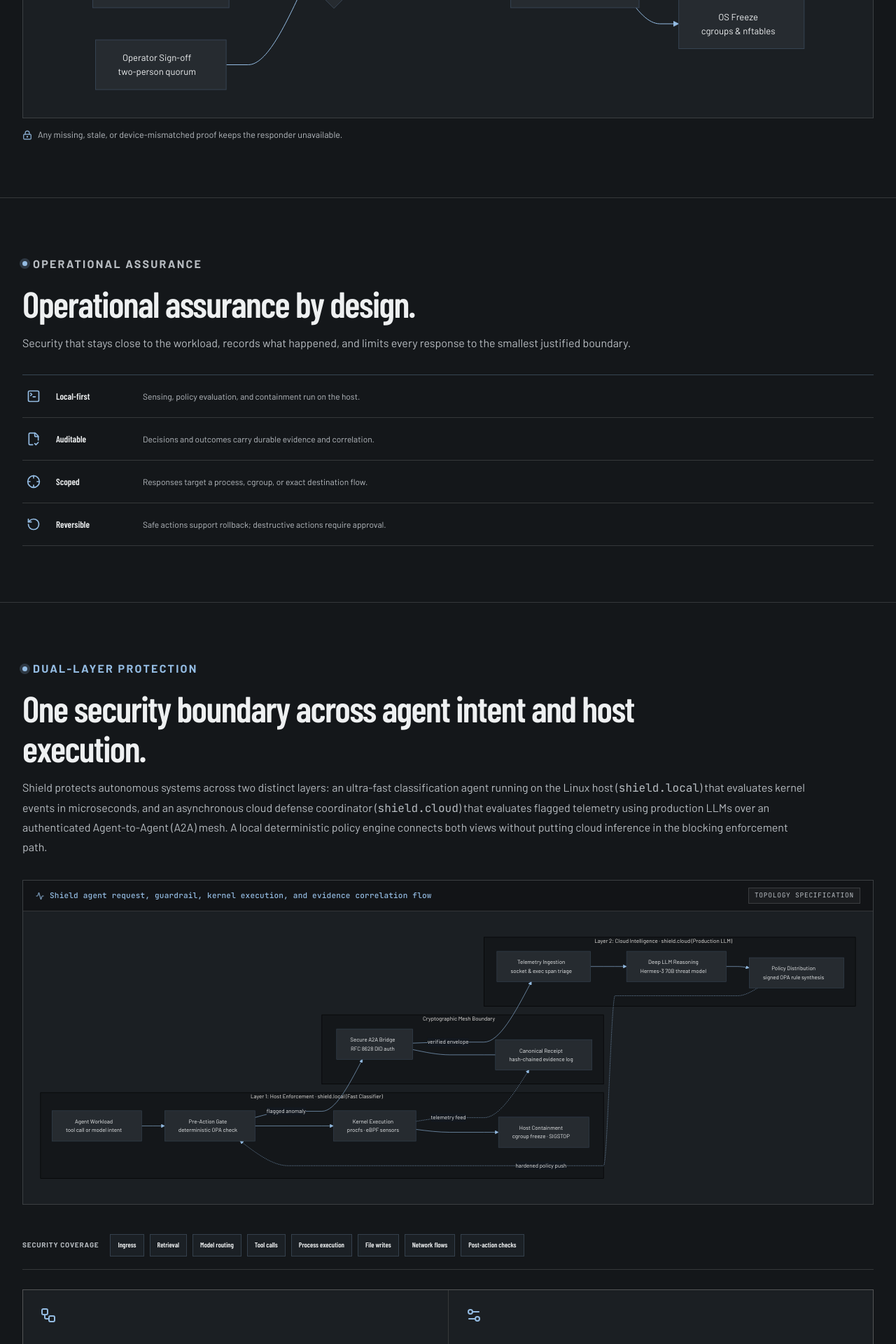
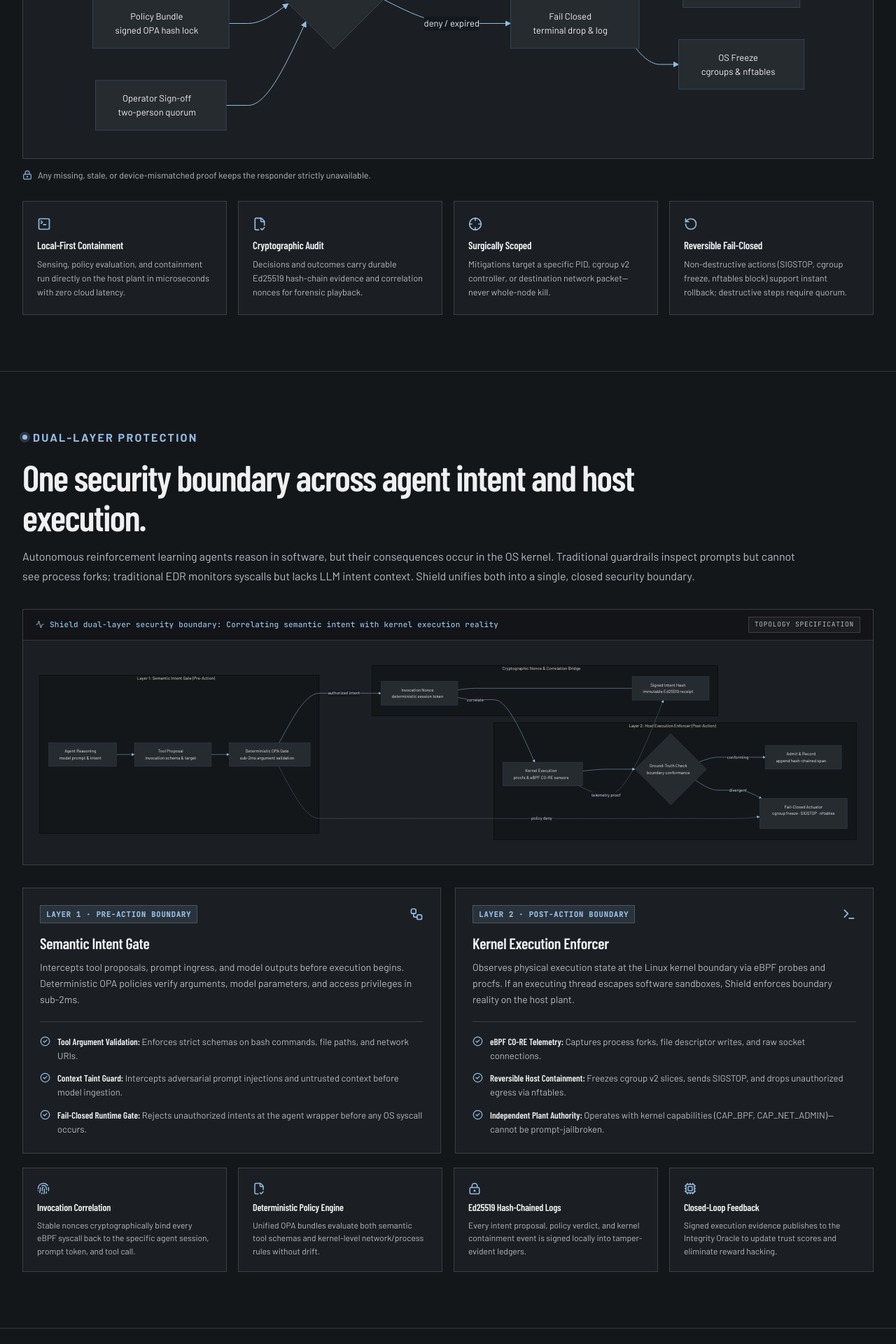
Before and after one commit to XibalbaTechSol/xibalba-shield, a React (Vite) app in the folder ui/: page / in a window 1280 px wide. Shown: the part 5605-7525 px from the top of the page at 70% size. Built offline with nearby package versions, Linux system fonts and the light colour scheme; no server answers.

Commit message:
feat(landing): merge assurance and containment, reimagine dual-layer protection, and compact footer

```diff
--- a/ui/src/components/Landing.jsx
+++ b/ui/src/components/Landing.jsx
@@ -96,31 +96,31 @@ const RESPONSE_FLOW = `flowchart LR
   F --> I["Kill Process<br/>targeted SIGKILL"]
   F --> J["OS Freeze<br/>cgroups & nftables"]`
 
-const AGENT_FLOW = `flowchart LR
-  subgraph EDGE["Layer 1: Host Enforcement · shield.local (Fast Classifier)"]
+const DUAL_LAYER_FLOW = `flowchart LR
+  subgraph INTENT["Layer 1: Semantic Intent Gate (Pre-Action)"]
     direction TB
-    A["Agent Workload<br/>tool call or model intent"] --> B["Pre-Action Gate<br/>deterministic OPA check"]
-    B --> C["Kernel Execution<br/>procfs · eBPF sensors"]
-    C --> D["Host Containment<br/>cgroup freeze · SIGSTOP"]
+    A["Agent Reasoning<br/>model prompt & intent"] --> B["Tool Proposal<br/>invocation schema & target"]
+    B --> C["Deterministic OPA Gate<br/>sub-2ms argument validation"]
   end
 
-  subgraph MESH["Cryptographic Mesh Boundary"]
+  subgraph BRIDGE["Cryptographic Nonce & Correlation Bridge"]
     direction TB
-    E["Secure A2A Bridge<br/>RFC 8628 DID auth"]
-    F["Canonical Receipt<br/>hash-chained evidence log"]
-    E --- F
+    NONCE["Invocation Nonce<br/>deterministic session token"]
+    HASH["Signed Intent Hash<br/>immutable Ed25519 receipt"]
+    NONCE --- HASH
   end
 
-  subgraph CLOUD["Layer 2: Cloud Intelligence · shield.cloud (Production LLM)"]
+  subgraph KERNEL["Layer 2: Host Execution Enforcer (Post-Action)"]
     direction TB
-    G["Telemetry Ingestion<br/>socket & exec span triage"] --> H["Deep LLM Reasoning<br/>Hermes-3 70B threat model"]
-    H --> I["Policy Distribution<br/>signed OPA rule synthesis"]
+    D["Kernel Execution<br/>procfs & eBPF CO-RE sensors"] --> E{"Ground-Truth Check<br/>boundary conformance"}
+    E -->|conforming| F["Admit & Record<br/>append hash-chained span"]
+    E -->|divergent| G["Fail-Closed Actuator<br/>cgroup freeze · SIGSTOP · nftables"]
   end
 
-  B -->|"flagged anomaly"| E
-  E -->|"verified envelope"| G
-  I -.->|"hardened policy push"| B
-  C -.->|"telemetry feed"| F`
+  C -->|"authorized intent"| NONCE
+  NONCE -->|"correlate"| D
+  C -.->|"policy deny"| G
+  D -.->|"telemetry proof"| HASH`
 
 const INSTALL_OPTIONS = [
   {
@@ -526,28 +526,38 @@ export function Landing({ next }) {
         </div>
       </section>
 
-      <section className="landing-response" id="responders" aria-labelledby="response-heading">
+      <section className="landing-response" id="assurance" aria-labelledby="assurance-heading">
         <div className="landing-section-copy">
-          <p className="eyebrow"><span aria-hidden="true" /> ENFORCEMENT GATING</p>
-          <h2 id="response-heading">A <em>proof-gated</em> response lifecycle.</h2>
+          <p className="eyebrow"><span aria-hidden="true" /> PROOF-GATED CONTAINMENT &amp; OPERATIONAL ASSURANCE</p>
+          <h2 id="assurance-heading">Cryptographically gated response. <em>Operational assurance by design.</em></h2>
           <p>
-            Powerful responders are never enabled by a UI switch or configuration flag alone. Runtime evidence, identity, policy integrity, rollback validation, audit delivery, and approval must all be current.
+            Powerful containment responders are never enabled by a configuration toggle alone. Every enforcement action requires valid runtime evidence, verified Ed25519 identity, signed policy locks, and quorum approval. In production, Shield restricts every mitigation to the smallest justified boundary with guaranteed rollback.
           </p>
         </div>
-        <MermaidDiagram chart={RESPONSE_FLOW} label="Proof-gated responder readiness flow" />
-        <p className="diagram-caption"><LockKeyhole size={14} /> Any missing, stale, or device-mismatched proof keeps the responder unavailable.</p>
-      </section>
+        <MermaidDiagram chart={RESPONSE_FLOW} label="Proof-gated responder readiness and containment execution lifecycle" />
+        <p className="diagram-caption"><LockKeyhole size={14} /> Any missing, stale, or device-mismatched proof keeps the responder strictly unavailable.</p>
 
-      <section className="landing-assurance" id="assurance" aria-labelledby="assurance-heading">
-        <div className="landing-section-copy">
-          <p className="eyebrow"><span aria-hidden="true" /> OPERATIONAL ASSURANCE</p>
-          <h2 id="assurance-heading">Operational assurance by design.</h2>
-          <p>
-            Security that stays close to the workload, records what happened, and limits every response to the smallest justified boundary.
-          </p>
-        </div>
-        <div className="assurance-rows">
-          {[[SquareTerminal, 'Local-first', 'Sensing, policy evaluation, and containment run on the host.'], [FileCheck2, 'Auditable', 'Decisions and outcomes carry durable evidence and correlation.'], [Crosshair, 'Scoped', 'Responses target a process, cgroup, or exact destination flow.'], [RotateCcw, 'Reversible', 'Safe actions support rollback; destructive actions require approval.']].map(([Icon, title, text]) => <div key={title}><Icon /><b>{title}</b><span>{text}</span></div>)}
+        <div className="assurance-grid">
+          <div className="assurance-card">
+            <SquareTerminal size={20} className="assurance-icon" aria-hidden="true" />
+            <h3>Local-First Containment</h3>
+            <p>Sensing, policy evaluation, and containment run directly on the host plant in microseconds with zero cloud latency.</p>
+          </div>
+          <div className="assurance-card">
+            <FileCheck2 size={20} className="assurance-icon" aria-hidden="true" />
+            <h3>Cryptographic Audit</h3>
+            <p>Decisions and outcomes carry durable Ed25519 hash-chain evidence and correlation nonces for forensic playback.</p>
+          </div>
+          <div className="assurance-card">
+            <Crosshair size={20} className="assurance-icon" aria-hidden="true" />
+            <h3>Surgically Scoped</h3>
+            <p>Mitigations target a specific PID, cgroup v2 controller, or destination network packet—never whole-node kill.</p>
+          </div>
+          <div className="assurance-card">
+            <RotateCcw size={20} className="assurance-icon" aria-hidden="true" />
+            <h3>Reversible Fail-Closed</h3>
+            <p>Non-destructive actions (SIGSTOP, cgroup freeze, nftables block) support instant rollback; destructive steps require quorum.</p>
+          </div>
         </div>
       </section>
 
@@ -556,24 +566,86 @@ export function Landing({ next }) {
           <p className="eyebrow"><span aria-hidden="true" /> DUAL-LAYER PROTECTION</p>
           <h2 id="agent-security-heading">One security boundary across agent intent and host execution.</h2>
           <p>
-            Shield protects autonomous systems across two distinct layers: an ultra-fast classification agent running on the Linux host (<code>shield.local</code>) that evaluates kernel events in microseconds, and an asynchronous cloud defense coordinator (<code>shield.cloud</code>) that evaluates flagged telemetry using production LLMs over an authenticated Agent-to-Agent (A2A) mesh. A local deterministic policy engine connects both views without putting cloud inference in the blocking enforcement path.
+            Autonomous reinforcement learning agents reason in software, but their consequences occur in the OS kernel. Traditional guardrails inspect prompts but cannot see process forks; traditional EDR monitors syscalls but lacks LLM intent context. Shield unifies both into a single, closed security boundary.
           </p>
         </div>
-        <MermaidDiagram chart={AGENT_FLOW} label="Shield agent request, guardrail, kernel execution, and evidence correlation flow" />
-        <div className="metadata-rail" aria-label="Shield security coverage"><span>Security coverage</span>{['Ingress', 'Retrieval', 'Model routing', 'Tool calls', 'Process execution', 'File writes', 'Network flows', 'Post-action checks'].map((item) => <b key={item}>{item}</b>)}</div>
-        <div className="agent-security-details">
-          <article><Workflow /><h3>Correlate intent with execution</h3><p>Shield carries stable identifiers from an agent request through policy evaluation, attempted action, kernel telemetry, containment, and evidence publication. Operators can reconstruct what was requested, what policy decided, what the host observed, and whether the outcome matched expectations.</p><ul><li>Agent, tenant, device, session, and invocation scope.</li><li>Policy version and deterministic decision reason.</li><li>Requested, attempted, completed, and verified outcomes.</li><li>Explicit gaps when telemetry or evidence is unavailable.</li></ul></article>
-          <article><Settings2 /><h3>Configure enforcement deliberately</h3><p>Teams select sensor cadence, evidence behavior, guardrail coverage, containment mode, and cooldowns through versioned tenant settings. Sensitive containment and guardrail changes enter an approval queue and can be rejected or rolled back with a complete audit trail.</p><ul><li>Audit-only, approval, or policy-authorized response modes.</li><li>Independent guardrails for retrieval, routing, output, tools, and post-action state.</li><li>Signed policy distribution with downgrade protection.</li><li>Responder capability stays locked until runtime proof passes.</li></ul></article>
+
+        <MermaidDiagram chart={DUAL_LAYER_FLOW} label="Shield dual-layer security boundary: Correlating semantic intent with kernel execution reality" />
+
+        <div className="dual-layer-pillars">
+          <article className="dual-pillar-card">
+            <div className="dual-pillar-header">
+              <span className="dual-pillar-badge">LAYER 1 · PRE-ACTION BOUNDARY</span>
+              <Workflow size={20} aria-hidden="true" />
+            </div>
+            <h3>Semantic Intent Gate</h3>
+            <p className="dual-pillar-desc">
+              Intercepts tool proposals, prompt ingress, and model outputs before execution begins. Deterministic OPA policies verify arguments, model parameters, and access privileges in sub-2ms.
+            </p>
+            <ul className="dual-pillar-list">
+              <li>
+                <CheckCircle2 size={15} aria-hidden="true" />
+                <span><b>Tool Argument Validation:</b> Enforces strict schemas on bash commands, file paths, and network URIs.</span>
+              </li>
+              <li>
+                <CheckCircle2 size={15} aria-hidden="true" />
+                <span><b>Context Taint Guard:</b> Intercepts adversarial prompt injections and untrusted context before model ingestion.</span>
+              </li>
+              <li>
+                <CheckCircle2 size={15} aria-hidden="true" />
+                <span><b>Fail-Closed Runtime Gate:</b> Rejects unauthorized intents at the agent wrapper before any OS syscall occurs.</span>
+              </li>
+            </ul>
+          </article>
+
+          <article className="dual-pillar-card">
+            <div className="dual-pillar-header">
+              <span className="dual-pillar-badge">LAYER 2 · POST-ACTION BOUNDARY</span>
+              <Terminal size={20} aria-hidden="true" />
+            </div>
+            <h3>Kernel Execution Enforcer</h3>
+            <p className="dual-pillar-desc">
+              Observes physical execution state at the Linux kernel boundary via eBPF probes and procfs. If an executing thread escapes software sandboxes, Shield enforces boundary reality on the host plant.
+            </p>
+            <ul className="dual-pillar-list">
+              <li>
+                <CheckCircle2 size={15} aria-hidden="true" />
+                <span><b>eBPF CO-RE Telemetry:</b> Captures process forks, file descriptor writes, and raw socket connections.</span>
+              </li>
+              <li>
+                <CheckCircle2 size={15} aria-hidden="true" />
+                <span><b>Reversible Host Containment:</b> Freezes cgroup v2 slices, sends SIGSTOP, and drops unauthorized egress via nftables.</span>
+              </li>
+              <li>
+                <CheckCircle2 size={15} aria-hidden="true" />
+                <span><b>Independent Plant Authority:</b> Operates with kernel capabilities (CAP_BPF, CAP_NET_ADMIN)—cannot be prompt-jailbroken.</span>
+              </li>
+            </ul>
+          </article>
         </div>
-        <div className="shield-capabilities">
-          <article><span>01</span><div><h3>Live event timeline</h3><p>Filter process, file, network, and agent events by severity and decision. Expand each record to inspect normalized context, policy rationale, evidence state, and correlation identifiers.</p></div></article>
-          <article><span>02</span><div><h3>Pre-action guardrails</h3><p>Evaluate ingress, retrieved context, model destinations, generated output, and tool requests before execution. Unavailable policy dependencies fail closed instead of silently allowing work.</p></div></article>
-          <article><span>03</span><div><h3>Kernel-level observation</h3><p>Use eBPF process, file-write, and TCP-connect sensors—or a split privileged helper—to observe real host activity independently of the agent framework.</p></div></article>
-          <article><span>04</span><div><h3>Bounded containment</h3><p>Start with reversible SIGSTOP. Promote cgroup freeze, explicit kill, or destination-scoped nftables blocking only after device-bound runtime evidence and operator approval.</p></div></article>
-          <article><span>05</span><div><h3>Post-action verification</h3><p>Compare the expected state transition with observed results. A mismatch becomes an enforcement anomaly rather than an unqualified success.</p></div></article>
-          <article><span>06</span><div><h3>Evidence and integrations</h3><p>Publish durable decision and outcome records, monitor exporter queues, and route normalized events into SIEM, webhooks, and incident-response systems.</p></div></article>
+
+        <div className="dual-layer-deck">
+          <div className="dual-deck-card">
+            <Fingerprint size={18} aria-hidden="true" />
+            <h4>Invocation Correlation</h4>
+            <p>Stable nonces cryptographically bind every eBPF syscall back to the specific agent session, prompt token, and tool call.</p>
+          </div>
+          <div className="dual-deck-card">
+            <FileCheck2 size={18} aria-hidden="true" />
+            <h4>Deterministic Policy Engine</h4>
+            <p>Unified OPA bundles evaluate both semantic tool schemas and kernel-level network/process rules without drift.</p>
+          </div>
+          <div className="dual-deck-card">
+            <LockKeyhole size={18} aria-hidden="true" />
+            <h4>Ed25519 Hash-Chained Logs</h4>
+            <p>Every intent proposal, policy verdict, and kernel containment event is signed locally into tamper-evident ledgers.</p>
+          </div>
+          <div className="dual-deck-card">
+            <Cpu size={18} aria-hidden="true" />
+            <h4>Closed-Loop Feedback</h4>
+            <p>Signed execution evidence publishes to the Integrity Oracle to update trust scores and eliminate reward hacking.</p>
+          </div>
         </div>
-        <p className="agent-security-boundary"><LockKeyhole size={14} /> Shield is the enforcement authority shown here. External intelligence can inform policy design, but it cannot bypass local policy, approval, or responder-readiness gates.</p>
       </section>
 
       {/* Contact Section mirroring Cortex #xc-contact */}
@@ -710,18 +782,14 @@ export function Landing({ next }) {
             <p>
               Deterministic Linux host defense, kernel telemetry observation, and fail-closed containment for autonomous agent fleets.
             </p>
-            <div className="footer-brand-meta">
-              <div className="footer-meta-line">Deterministic Hash Chains · RFC 8628 DIDs</div>
-            </div>
           </div>
 
           {/* Platform Navigation */}
           <div className="footer-links">
             <p className="footer-col-title">Platform</p>
-            <a href="#platform">Endpoint Capabilities</a>
-            <a href="#architecture">Hybrid Architecture</a>
-            <a href="#agent-security">Dual-Layer Protection</a>
-            <a href="#install">Quickstart Install</a>
+            <a href="#architecture">Architecture</a>
+            <a href="#agent-security">Agent Security</a>
+            <a href="#install">Quickstart</a>
             <button onClick={next} className="footer-console-btn">
               Operator Console <ArrowRight size={11} aria-hidden="true" />
             </button>
@@ -752,9 +820,6 @@ export function Landing({ next }) {
           <div className="footer-bottom-copy">
             &copy; {new Date().getFullYear()} Xibalba Shield. All rights reserved.
           </div>
-          <div className="footer-bottom-specs">
-            <span className="spec-tag">Local-First · Host-Authoritative · RFC 8628 DIDs</span>
-          </div>
         </div>
       </footer>
     </main>
```
Also changed, not shown: ui/src/App.css.
